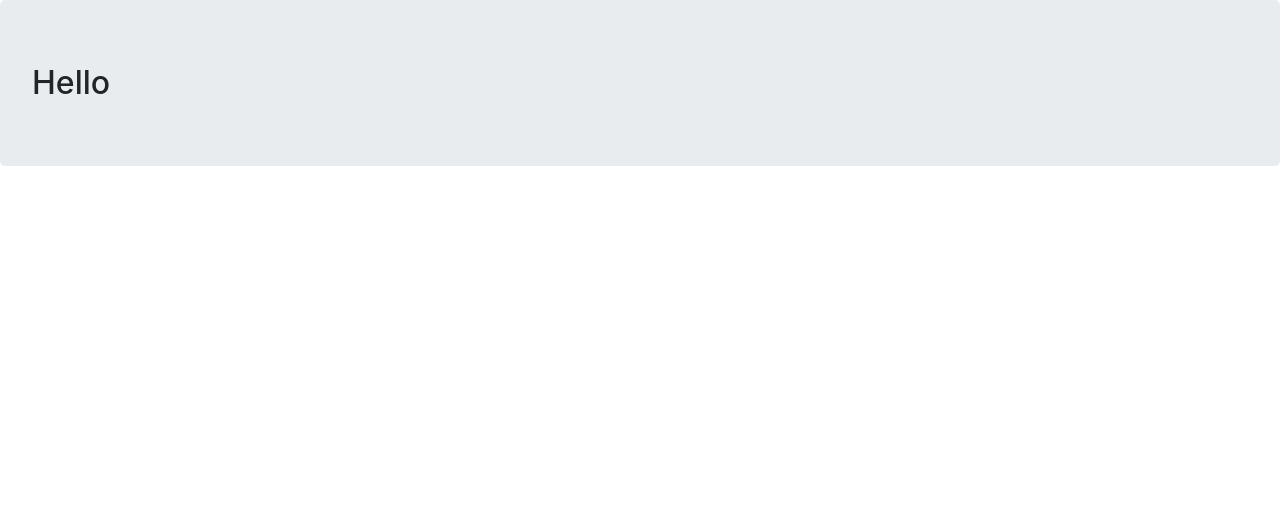
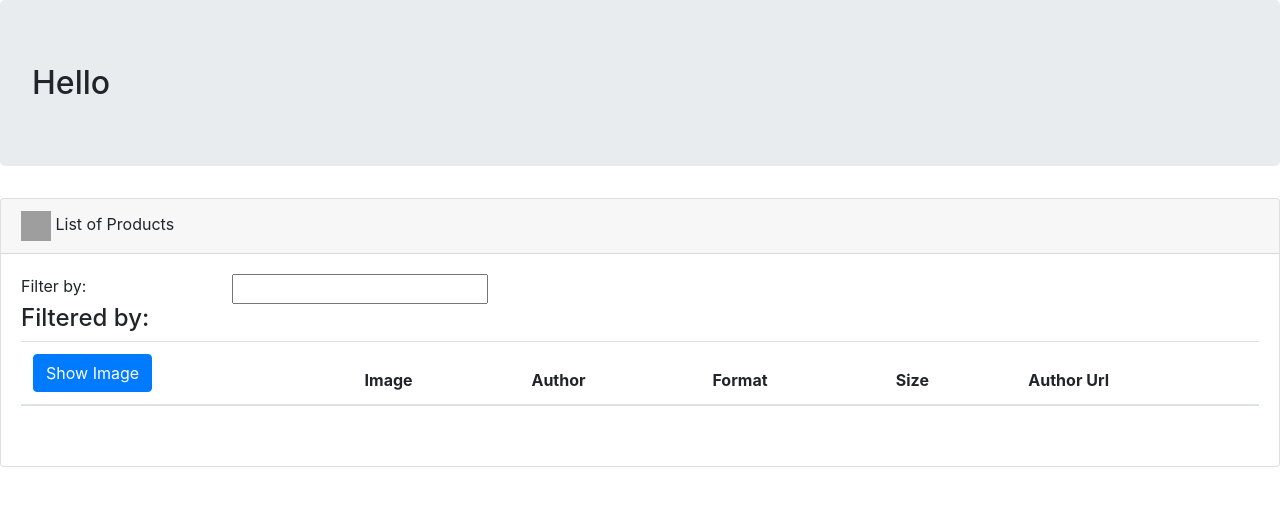
Before and after one commit to WilliamOna/angular-ui, an Angular app: page / in a window 1280 px wide. Shown: the top 506 px of the page. Built offline with nearby package versions, Linux system fonts and the light colour scheme; grey boxes are pictures that could not be loaded.

Commit message:
added products ts file and html file. finished structure of html page

```diff
--- a/src/app/app.component.html
+++ b/src/app/app.component.html
@@ -1 +1,2 @@
 <h2 class="jumbotron">Hello</h2>
+<app-product></app-product>
--- /dev/null
+++ b/src/app/products/product.component.html
@@ -0,0 +1,48 @@
+<div class='card'>
+    <div class='card-header'>
+        <img [src]='icon'> {{pageTitle}}
+    </div>
+    <div class='card-body'>
+        <div class='row'>
+            <div class='col-md-2'>Filter by:</div>
+            <div class='col-md-4'>
+                <input type='text' />
+            </div>
+        </div>
+        <div class='row'>
+            <div class='col-md-6'>
+                <h4>Filtered by:</h4>
+            </div>
+        </div>
+        <div class='table-responsive'>
+            <table class='table'>
+                <thead>
+                    <tr>
+                        <th>
+                            <button class='btn btn-primary'>
+                                Show Image
+                            </button>
+                        </th>
+                        <th>Image</th>
+                        <th>Author</th>
+                        <th>Format</th>
+                        <th>Size</th>
+                        <th>Author Url</th>
+                    </tr>
+                </thead>
+                <tbody>
+                    <tr>
+                        <td></td>
+                        <td></td>
+                        <td></td>
+                        <td></td>
+                        <td></td>
+                        <td></td>
+                    </tr>
+                </tbody>
+            </table>
+        </div>
+
+    </div>
+
+</div>
--- /dev/null
+++ b/src/app/products/product.component.ts
@@ -0,0 +1,13 @@
+import { Component, OnInit } from '@angular/core';
+
+@Component({
+  selector: 'app-product',
+  templateUrl: './product.component.html',
+})
+export class ProductComponent implements OnInit {
+  pageTitle: string = 'List of Products';
+  icon: string = 'https://picsum.photos/id/77/30';
+  ngOnInit(): void {
+    console.log('rendering Product Component');
+  }
+}
```
Also changed, not shown: src/app/app.module.ts (+5 -8 lines).
